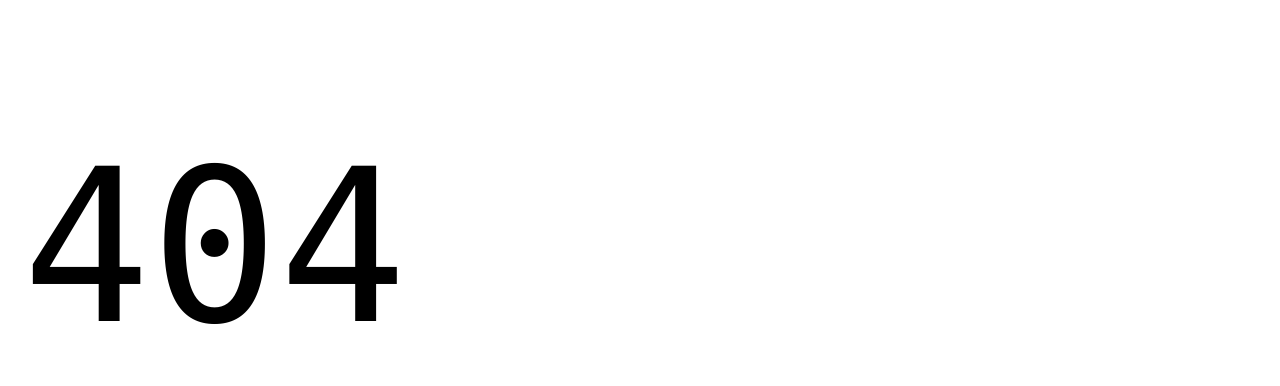
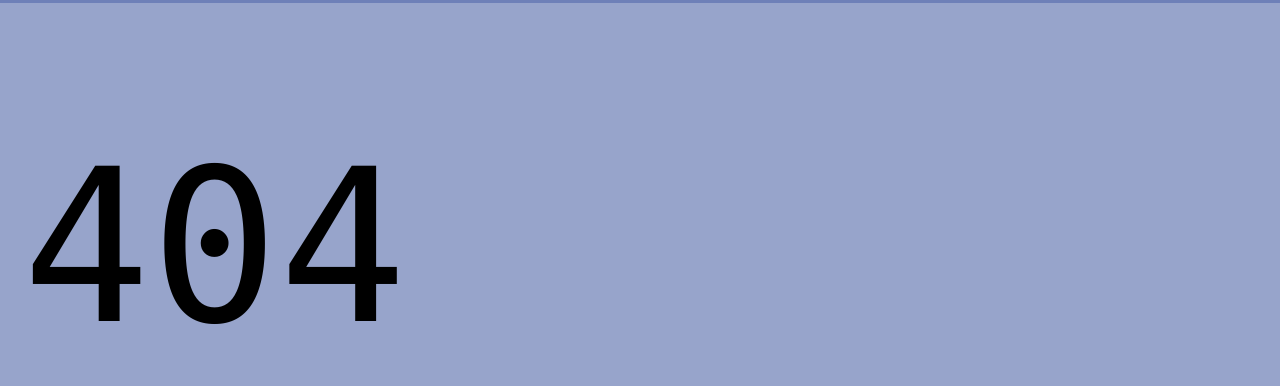
Before and after one commit to anujatklick/helix-demo, a website with bundled scripts: page 404.html in a window 1280 px wide. Shown: the part 61-447 px from the top of the page. Built offline with nearby package versions, Linux system fonts and the light colour scheme; files whose address does not match are found by name.

Commit message:
test change

```diff
--- a/styles/styles.css
+++ b/styles/styles.css
@@ -14,7 +14,7 @@
   /* colors */
   --link-color: #035fe6;
   --link-hover-color: #136ff6;
-  --background-color: #fff;
+  --background-color: rgba(84, 106, 171, 0.609);
   --overlay-background-color: #eee;
   --highlight-background-color: #ccc;
   --text-color: #000;
```
